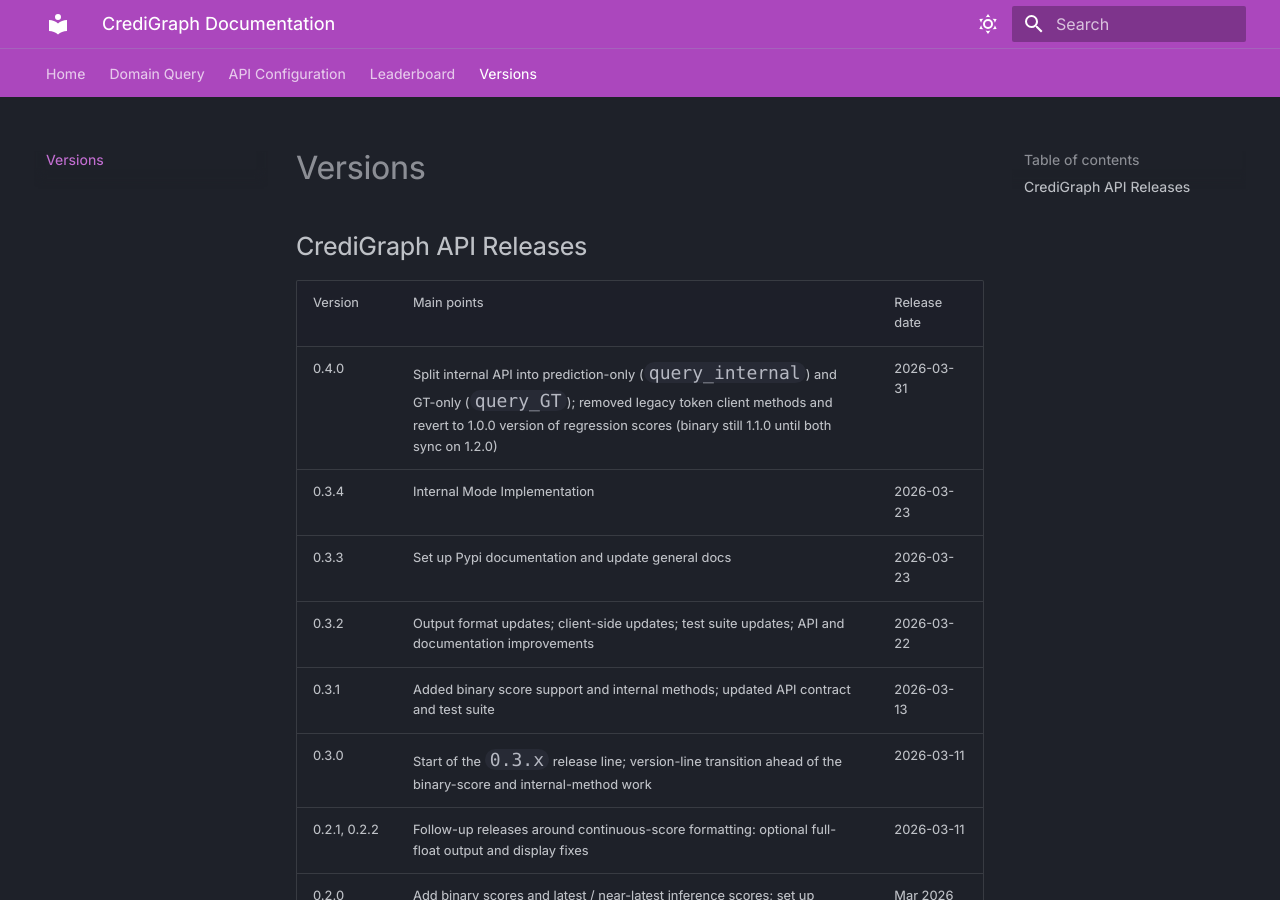
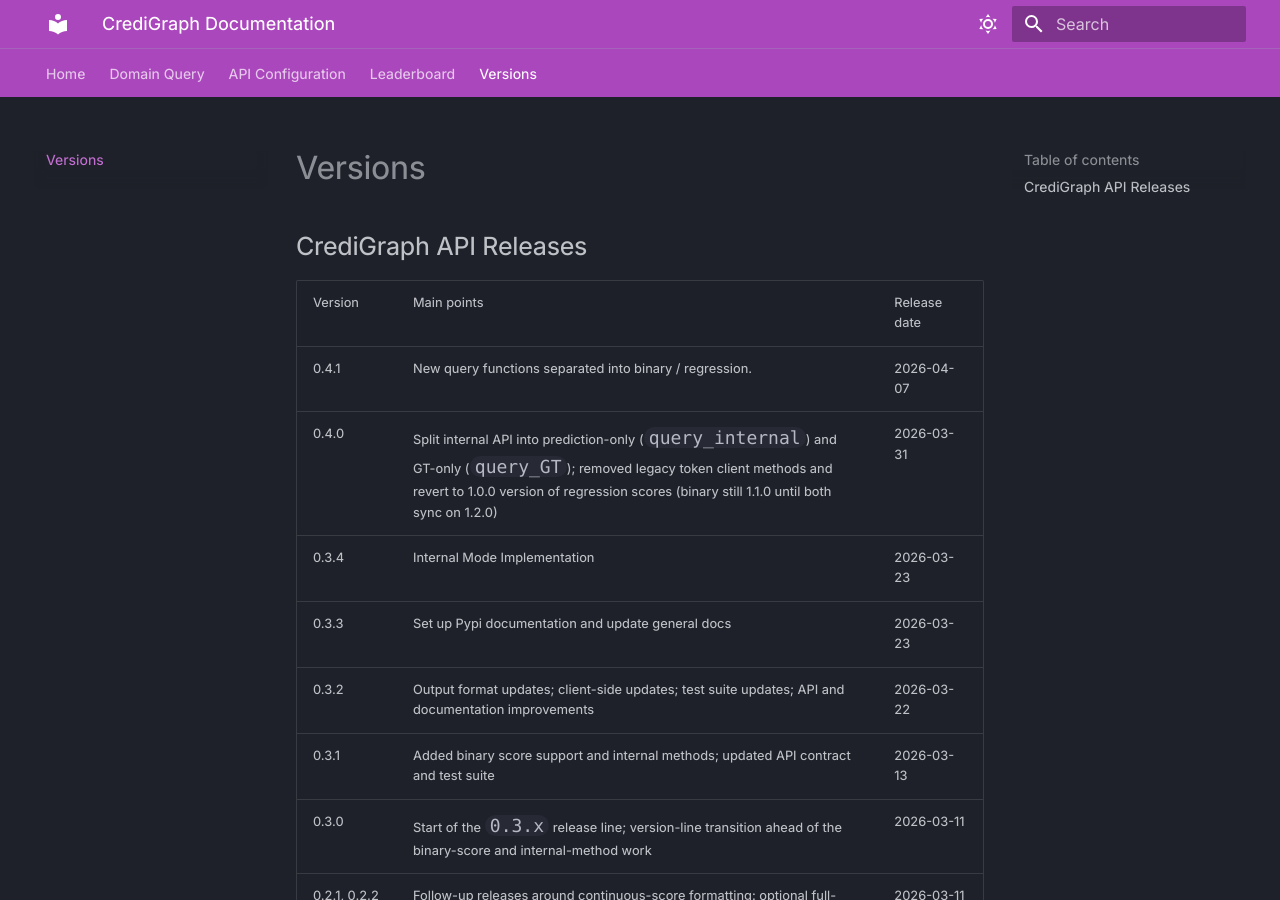
Before and after one commit to credi-net/CrediNet, an MkDocs documentation site: the page built from docs/versions.md, in a window 1280 px wide and 900 px high. Built offline with MkDocs 1.6.1 and Material for MkDocs 9.7.7, drawn with Linux system fonts in a browser that asks for light colours; some web fonts are replaced.

Commit message:
add 4.1. to versions table

```diff
--- a/docs/versions.md
+++ b/docs/versions.md
@@ -4,6 +4,7 @@
 
 | Version | Main points | Release date |
 | --- | --- | --- |
+| 0.4.1 | New query functions separated into binary / regression. | 2026-04-07 |
 | 0.4.0 | Split internal API into prediction-only (`query_internal`) and GT-only (`query_GT`); removed legacy token client methods and revert to 1.0.0 version of regression scores (binary still 1.1.0 until both sync on 1.2.0) | 2026-03-31 |
 | 0.3.4 | Internal Mode Implementation | 2026-03-23 |
 | 0.3.3 | Set up Pypi documentation and update general docs | 2026-03-23 |
```
